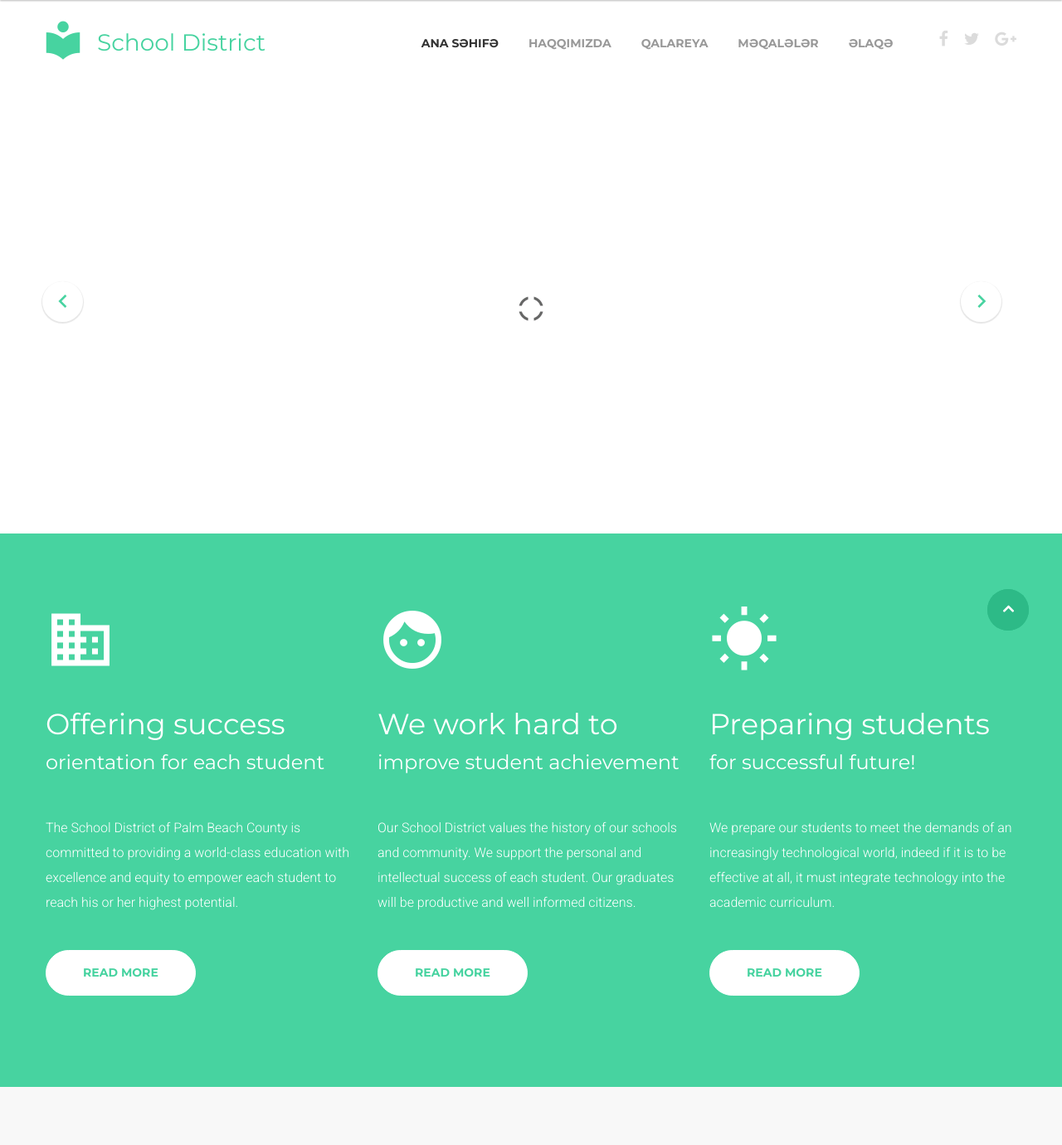
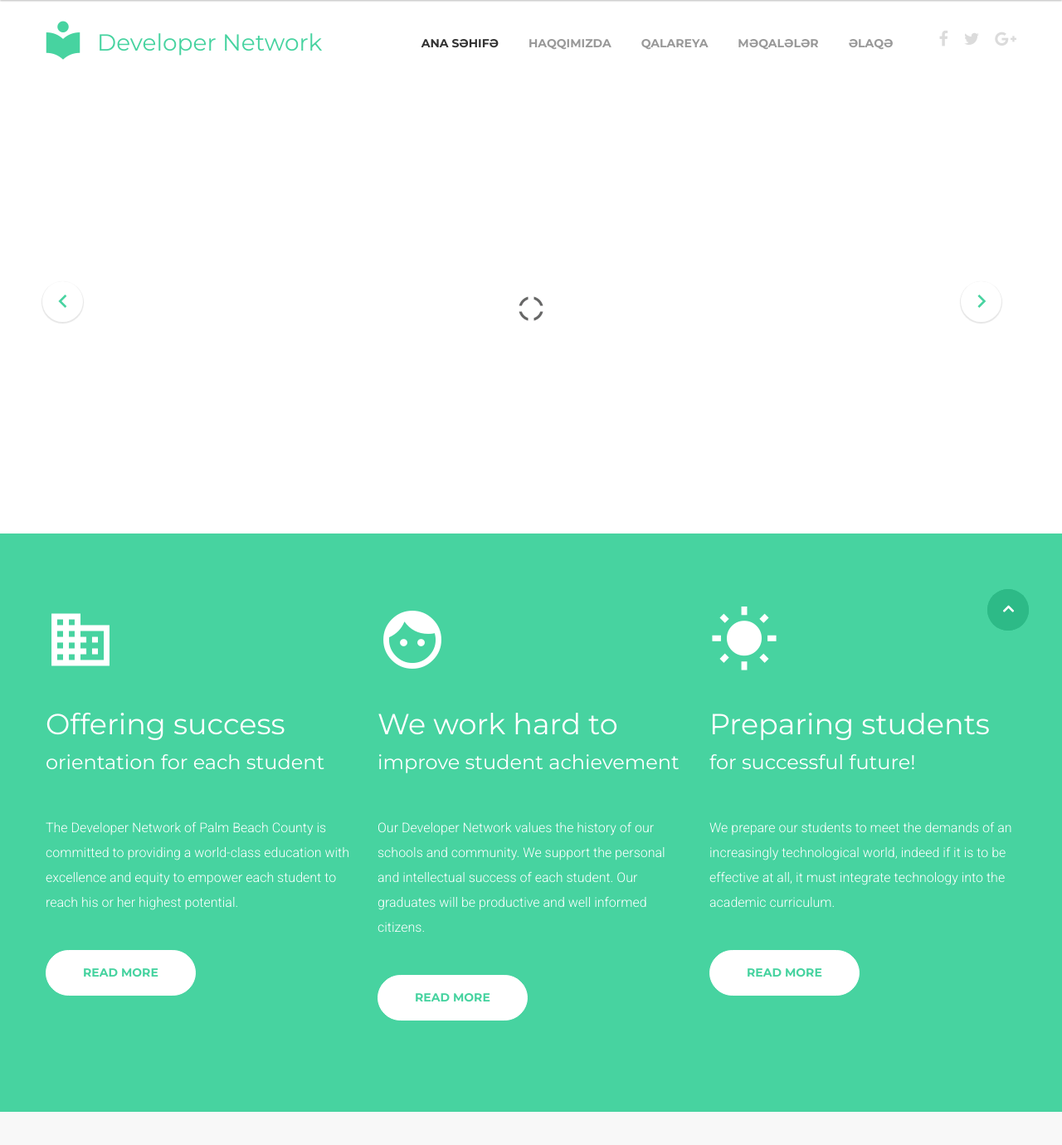
Before and after one commit to munisisazade/developer_portal, a Django app: a page that uses news/templates/index.html in a window 1280 px wide. Shown: the top 1380 px of the page at 83% size. Run offline with Django 3.2, Linux system fonts and the light colour scheme; some libraries are stand-ins or nearby versions.

Commit message:
fix template errors

```diff
--- a/news/templates/index.html
+++ b/news/templates/index.html
@@ -37,7 +37,7 @@
                         <div class="container">
                             <div class="navbar-header">
                                 <h1 class="navbar-brand">
-                                    <a data-type="rd-navbar-brand" href="./">School District
+                                    <a data-type="rd-navbar-brand" href="./">Developer Network
                                     </a>
                                 </h1>
                             </div>
@@ -100,7 +100,7 @@
                         <div class="container">
                             <div class="navbar-header">
                                 <h1 class="navbar-brand">
-                                    <a data-type="rd-navbar-brand" href="./">School District
+                                    <a data-type="rd-navbar-brand" href="./">Developer Network
                                     </a>
                                 </h1>
                             </div>
@@ -168,7 +168,7 @@
                                     <h1>Helping each of our<br/>
                                         students fulfill the potential
                                     </h1>
-                                    <p>Welcome to School District's Website. Our School District is a small district when it comes to
+                                    <p>Welcome to Developer Network's Website. Our Developer Network is a small district when it comes to
                                         <br/>the number of students in it but a large district when it comes to the amount of area it covers.
                                     </p>
                                     <a href="#" class="btn btn-primary">Read More</a>
@@ -213,7 +213,7 @@
                                         <h2>Offering success
                                             <span>orientation for each student</span>
                                         </h2>
-                                        <p>The School District of Palm Beach County is
+                                        <p>The Developer Network of Palm Beach County is
                                             committed to providing a world-class education
                                             with excellence and equity to empower each
                                             student to reach his or her highest potential.
@@ -229,7 +229,7 @@
                                         <h2>We work hard to
                                             <span>improve student achievement</span>
                                         </h2>
-                                        <p>Our School District values the history of our schools and community. We support the personal and
+                                        <p>Our Developer Network values the history of our schools and community. We support the personal and
                                             intellectual success of each student. Our graduates will be productive and well informed citizens.
                                         </p>
                                         <a href="#" class="btn btn-default">Read More</a>
@@ -333,7 +333,7 @@
                                     </li>
                                     <li>
                                         <h4>It's That Time of Year: School Closing Procedures </h4>
-                                        <p>As winter weather approaches, I want to be sure you are aware of emergency closing procedures that the School District follows. We realize that any change from
+                                        <p>As winter weather approaches, I want to be sure you are aware of emergency closing procedures that the Developer Network follows. We realize that any change from
                                             the normal school schedule may cause some disruption. The below options will be utilized sparingly and only when conditions make such procedures absolutely
                                             necessary. It is very important that you are prepared for such an emergency. Please make all necessary arrangements in advance for alternate supervision for your child/children in case of emergency closings. Our goal is to ensure care and safety for all students.
                                         </p>
@@ -449,7 +449,7 @@
                 <hr>
                 <div class="container">
                     <p class="copyright">
-                        <a href="#">School District </a> © <span id="copyright-year">2017</span>.
+                        <a href="#">Developer Network </a> © <span id="copyright-year">2017</span>.
                         <a class="text-primary" href="index-5.html">Privacy Policy</a>
                     </p>
                 </div>
@@ -502,7 +502,7 @@
         </div>
         <div class="rd-mobilepanel">
             <button class="rd-mobilepanel_toggle"><span></span></button>
-            <h2 class="rd-mobilepanel_title">School District</h2>
+            <h2 class="rd-mobilepanel_title">Developer Network</h2>
         </div>
     </body>
 </html>
```
